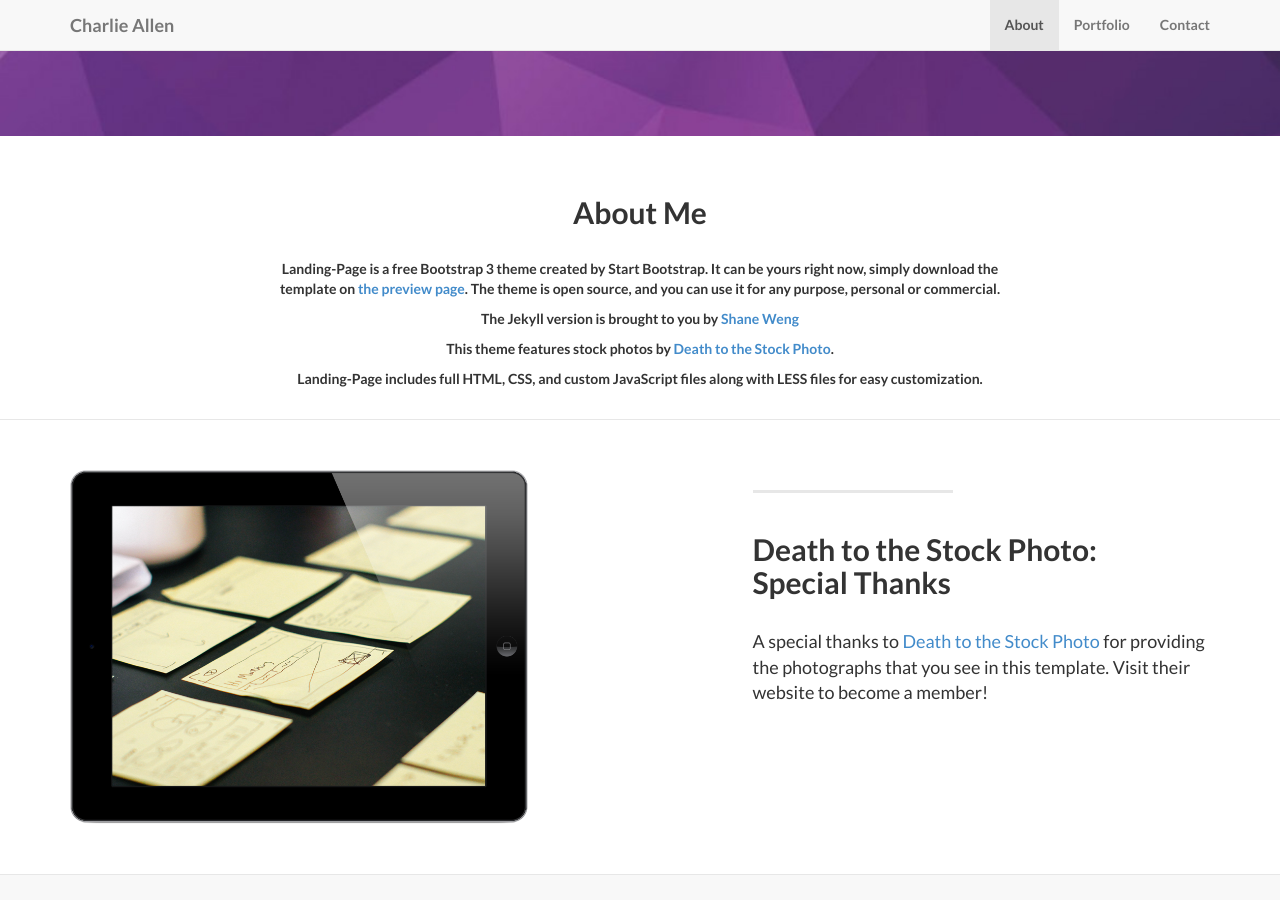
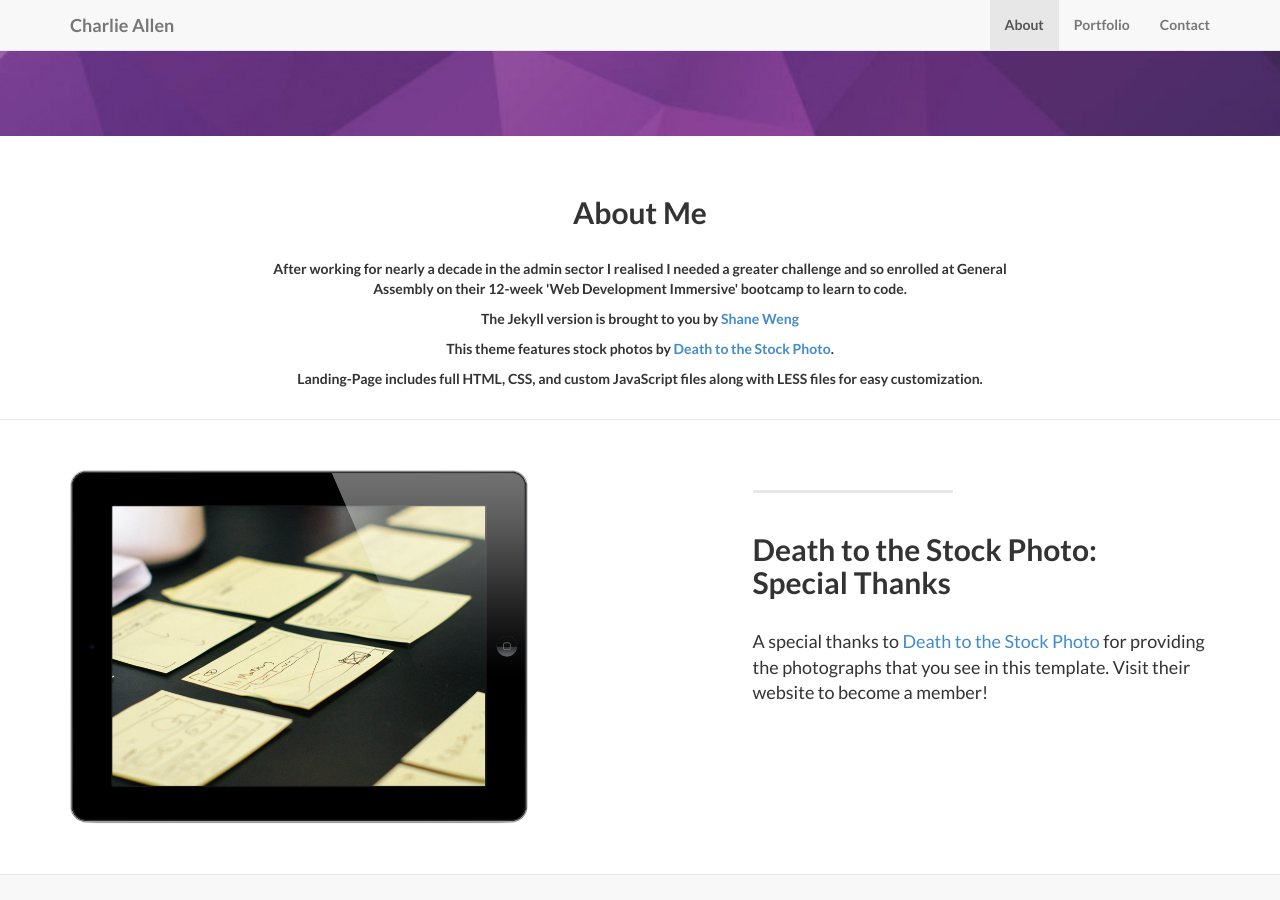
Before and after one commit to CharlieAllen/CharlieAllen.github.io, a Jekyll site: the page built from index.html, in a window 1280 px wide and 900 px high, scrolled down 641 px. Built offline with Jekyll 4.4.1, drawn with Linux system fonts in a browser that asks for light colours.

Commit message:
about me section started

```diff
--- a/_includes/about.html
+++ b/_includes/about.html
@@ -5,7 +5,7 @@
               <br/><br/>
               <h2>About Me</h2>
               <br/>
-                <p>Landing-Page is a free Bootstrap 3 theme created by Start Bootstrap. It can be yours right now, simply download the template on <a href="http://startbootstrap.com/template-overviews/landing-page/">the preview page</a>. The theme is open source, and you can use it for any purpose, personal or commercial.</p>
+                <p>After working for nearly a decade in the admin sector I realised I needed a greater challenge and so enrolled at General Assembly on their 12-week 'Web Development Immersive' bootcamp to learn to code.</p>
                 <p>The Jekyll version is brought to you by <a href="https://github.com/swcool">Shane Weng</a></p>
                 <p>This theme features stock photos by <a href="http://join.deathtothestockphoto.com//">Death to the Stock Photo</a>.</p>
                 <p>Landing-Page includes full HTML, CSS, and custom JavaScript files along with LESS files for easy customization.</p>
```
